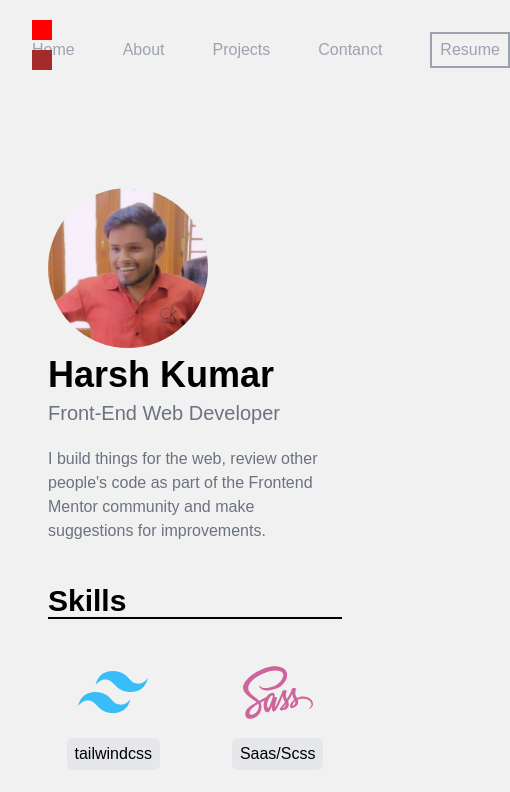
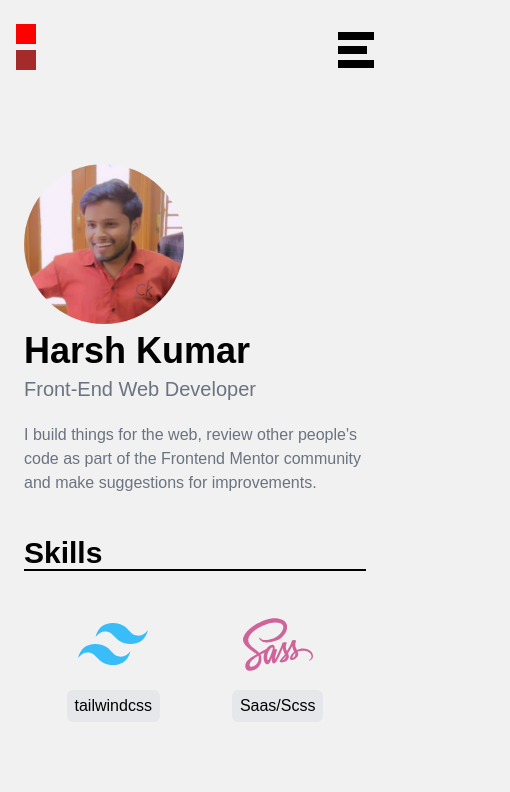
Before and after one commit to thisisharsh7/Harsh-portfolio, a Next.js app: page / in a window 390 px wide. Shown: the top 792 px of the page, 510 px wide, since content can reach past the window. Built offline with nearby package versions, Linux system fonts and the light colour scheme.

Commit message:
project on go

```diff
--- a/Extend/Header.js
+++ b/Extend/Header.js
@@ -1,9 +1,17 @@
+import { useState } from "react";
+
 export default function Header() {
+  const [Box , showBox] = useState(false);
   return (
-    <header className=" p-8 flex justify-center">
-      <nav className="flex  items-center w-full justify-between max-w-screen-md">
-        <p className="logo relative w-5"></p>
-        <ul className="flex gap-12 nav-list items-center">
+    <header className=" sm:p-8 py-8 px-4 flex justify-center">
+      <nav className="flex  items-center w-full justify-between max-w-screen-md " >
+        <div className="logo relative w-5"></div>
+        <div className="w-9 h-9 sm:hidden flex flex-col gap-1.5 cursor-pointer " onClick={()=>{(Box) ? showBox(false):showBox(true)}}>
+          <div className={(Box) ? "h-2 bg-black rotate-45":"h-2 bg-black"}></div>
+          <div className={(Box) ? "hidden":"h-2 w-4/5 bg-black"}></div>
+          <div className={(Box) ? "h-2 bg-black -rotate-45":"h-2 bg-black"}></div>
+        </div>
+        <ul className="sm:flex gap-12 nav-list items-center hidden">
           <li className="cursor-pointer text-gray-400  transition-all duration-300 hover:text-black">
             <a href="#">Home</a>
           </li>
--- a/Extend/Intro.js
+++ b/Extend/Intro.js
@@ -13,7 +13,7 @@ export default function Intro() {
           Frontend Mentor community and make suggestions for improvements.
         </p>
       </div>
-      <div className="sm:w-40 w-60">
+      <div className="sm:w-40 max-w-md">
       <Image
         src={harsh}
         className="rounded-full "
--- a/Extend/Projects.js
+++ b/Extend/Projects.js
@@ -11,11 +11,11 @@ export default function Projects() {
         Projects
       </h1>
       <div className="flex flex-col gap-20 pt-16">
-        <div className="flex gap-10 sm:flex-nowrap flex-wrap">
+        <div className="flex gap-10 sm:flex-row flex-col">
         <div className=" flex shadow-black shadow-lg">
           <Image src={digitalOcean}/>
         </div>
-          <div className="flex flex-col gap-4 max-w-[20rem]">
+          <div className="flex flex-col gap-4 w-full md:max-w-[20rem]">
             <h1 className="text-base font-bold bg-blue-200 rounded-lg p-3 text-gray-600 flex gap-3 sm:w-[20rem] w-full ">
               <span className="text-black">01. </span>DigitalOcean - The
               developer community
@@ -45,9 +45,9 @@ export default function Projects() {
             </div>
           </div>
         </div>
-        <div className="flex gap-10 sm:flex-nowrap flex-wrap">
+        <div className="flex gap-10 sm:flex-row flex-col-reverse">
 
-          <div className="flex flex-col gap-4 max-w-[20rem]">
+          <div className="flex flex-col gap-4 w-full md:max-w-[20rem]">
             <h1 className="text-base font-bold bg-red-200 rounded-lg p-3 text-gray-600 flex gap-3 sm:w-[20rem] w-full">
               <span className="text-black">02. </span>Netflix-Cat
             </h1>
@@ -82,10 +82,10 @@ export default function Projects() {
           <div className=" flex shadow-black shadow-lg">
           <Image src={netflix} /></div>
         </div>
-        <div className="flex gap-10 sm:flex-nowrap flex-wrap">
+        <div className="flex gap-10 sm:flex-row flex-col">
         <div className=" flex shadow-black shadow-lg">
           <Image src={world} /></div>
-          <div className="flex flex-col gap-4 max-w-[20rem]">
+          <div className="flex flex-col gap-4 w-full md:max-w-[20rem]">
             <h1 className="text-base font-bold bg-orange-200 rounded-lg p-3 text-gray-600 flex gap-3 sm:w-[20rem] w-full">
               <span className="text-black">03. </span>Where in the world?
             </h1>
--- a/pages/index.js
+++ b/pages/index.js
@@ -6,7 +6,7 @@ import Bookmarks from "../Extend/Bookmarks";
 
 export default function Home() {
   return (
-    <main className="flex flex-col gap-10  items-center p-12">
+    <main className="flex flex-col gap-10 items-center sm:p-12 p-6">
       <Intro />
       <About />
       <Projects />
--- a/styles/globals.css
+++ b/styles/globals.css
@@ -31,7 +31,7 @@ body {
   height:20px;
   background-color: rgb(255, 0, 0);
   position: absolute;
-  bottom: 10px;
+  bottom: 6px;
 }
 .skill-list li{
   display: flex;
```
